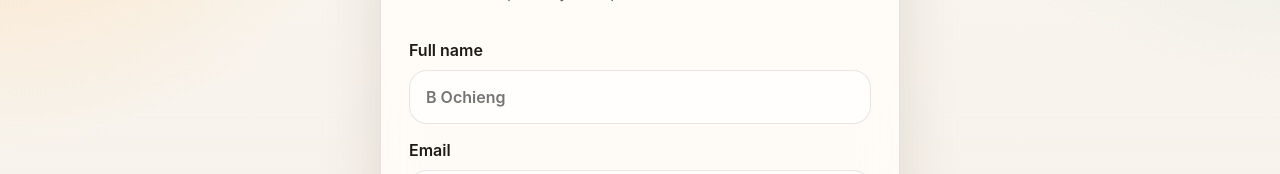
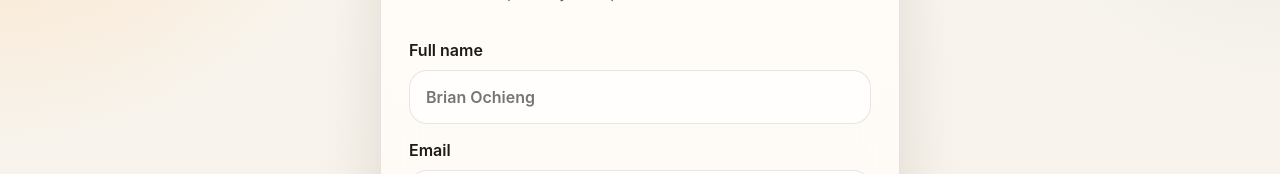
Before and after one commit to meallycooperation-dotcom/ochibo-times, a React (Vite) app: page /signup in a window 1280 px wide. Shown: the part 276-450 px from the top of the page. Built offline with nearby package versions, Linux system fonts and the light colour scheme.

Commit message:
aded home in admin

```diff
--- a/src/pages/DashboardPage.tsx
+++ b/src/pages/DashboardPage.tsx
@@ -3,6 +3,7 @@ import { Navigate, useNavigate } from 'react-router-dom'
 import {
   BarChart3,
   FileText,
+  Home,
   LogOut,
   PencilLine,
   PlusCircle,
@@ -289,6 +290,11 @@ export function DashboardPage() {
           <span>Admin studio</span>
         </div>
 
+        <button className="sidebar-item" onClick={() => navigate('/')}>
+          <Home size={16} />
+          Home
+        </button>
+
         <button className={activeTab === 'posts' ? 'sidebar-item active' : 'sidebar-item'} onClick={() => setActiveTab('posts')}>
           <FileText size={16} />
           Posts
--- a/src/pages/SignupPage.tsx
+++ b/src/pages/SignupPage.tsx
@@ -74,7 +74,7 @@ export function SignupPage() {
             type="text"
             value={name}
             onChange={(event) => setName(event.target.value)}
-            placeholder="B Ochieng"
+            placeholder="Brian Ochieng"
             required
           />
         </label>
```
